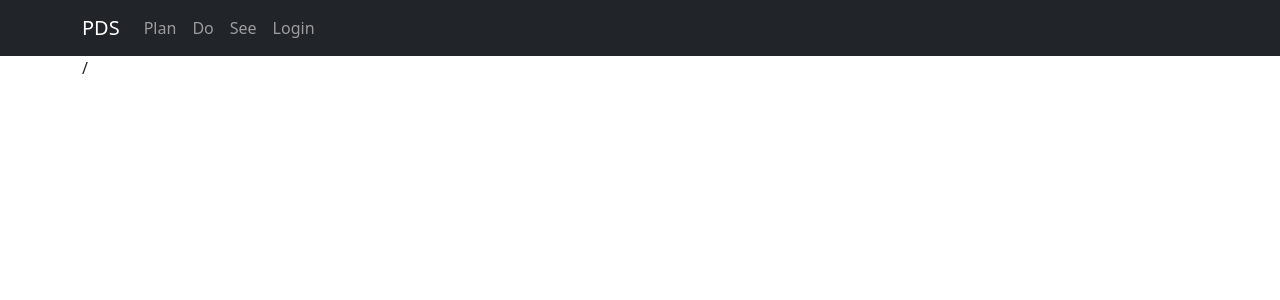
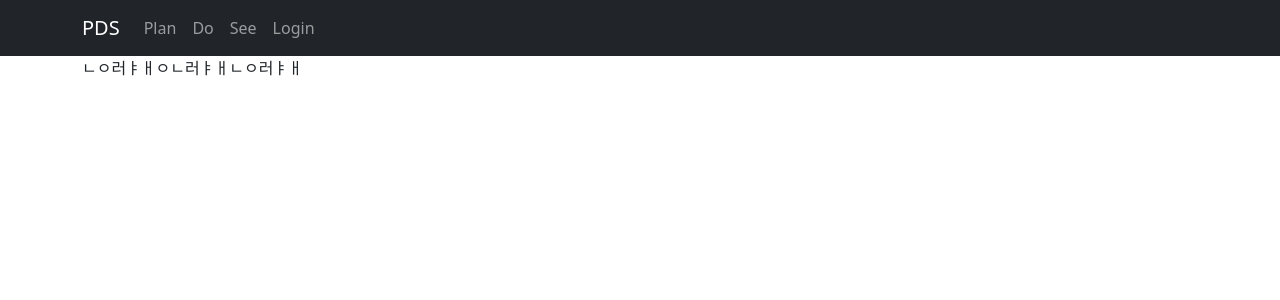
Before and after one commit to sproutbro/pds_react, a React (Create React App) app: page / in a window 1280 px wide. Shown: the top 300 px of the page. Built offline with nearby package versions, Linux system fonts and the light colour scheme.

Commit message:
env 설정변경

```diff
--- a/public/index.html
+++ b/public/index.html
@@ -5,7 +5,6 @@
     <link rel="icon" href="%PUBLIC_URL%/favicon.ico" />
     <meta name="viewport" content="width=device-width, initial-scale=1" />
     <meta name="theme-color" content="#000000" />
-    <meta http-equiv="Content-Security-Policy" content="upgrade-insecure-requests">
     <meta
       name="description"
       content="Web site created using create-react-app"
--- a/src/routes/AppRoutes.js
+++ b/src/routes/AppRoutes.js
@@ -6,7 +6,7 @@ import Join from "../pages/Join";
 const AppRoutes = () => {
   return (
     <Routes>
-      <Route path="/" element={<div>/</div>}></Route>
+      <Route path="/" element={<div>ㄴㅇ러ㅑㅐㅇㄴ러ㅑㅐㄴㅇ러ㅑㅐ</div>}></Route>
       <Route path="/plan" element={<Plan />}></Route>
       <Route path="/do" element={<div>do</div>}></Route>
       <Route path="/see" element={<div>see</div>}></Route>
```
Also changed, not shown: 1 other file (tests, documents, lock files or other folders).
